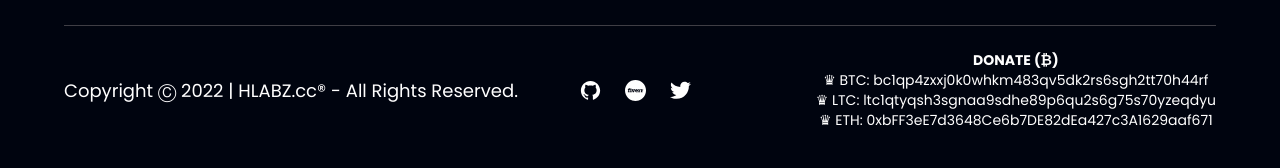
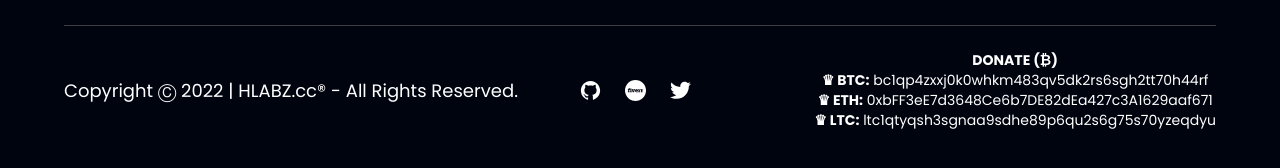
Before and after one commit to HLABZcc/HLABZ.cc, a React (Vite) app: page / in a window 1280 px wide. Shown: the part 3965-4133 px from the top of the page. Built offline with nearby package versions, Linux system fonts and the light colour scheme.

Commit message:
Update Footer.jsx

```diff
--- a/src/components/Footer.jsx
+++ b/src/components/Footer.jsx
@@ -58,9 +58,9 @@ const Footer = () => (
       <br />
           <p className="font-poppins font-normal text-center text-sm text-white">
           <strong><p>DONATE (₿)</p></strong>
-          <p>♛ BTC: bc1qp4zxxj0k0whkm483qv5dk2rs6sgh2tt70h44rf</p>
-          <p>♛ LTC: ltc1qtyqsh3sgnaa9sdhe89p6qu2s6g75s70yzeqdyu</p>
-          <p>♛ ETH: 0xbFF3eE7d3648Ce6b7DE82dEa427c3A1629aaf671</p>
+          <p><strong>♛ BTC:</strong> bc1qp4zxxj0k0whkm483qv5dk2rs6sgh2tt70h44rf</p>
+          <p><strong>♛ ETH:</strong> 0xbFF3eE7d3648Ce6b7DE82dEa427c3A1629aaf671</p>
+          <p><strong>♛ LTC:</strong> ltc1qtyqsh3sgnaa9sdhe89p6qu2s6g75s70yzeqdyu</p>
       </p>
     </div>
   </section>
```
